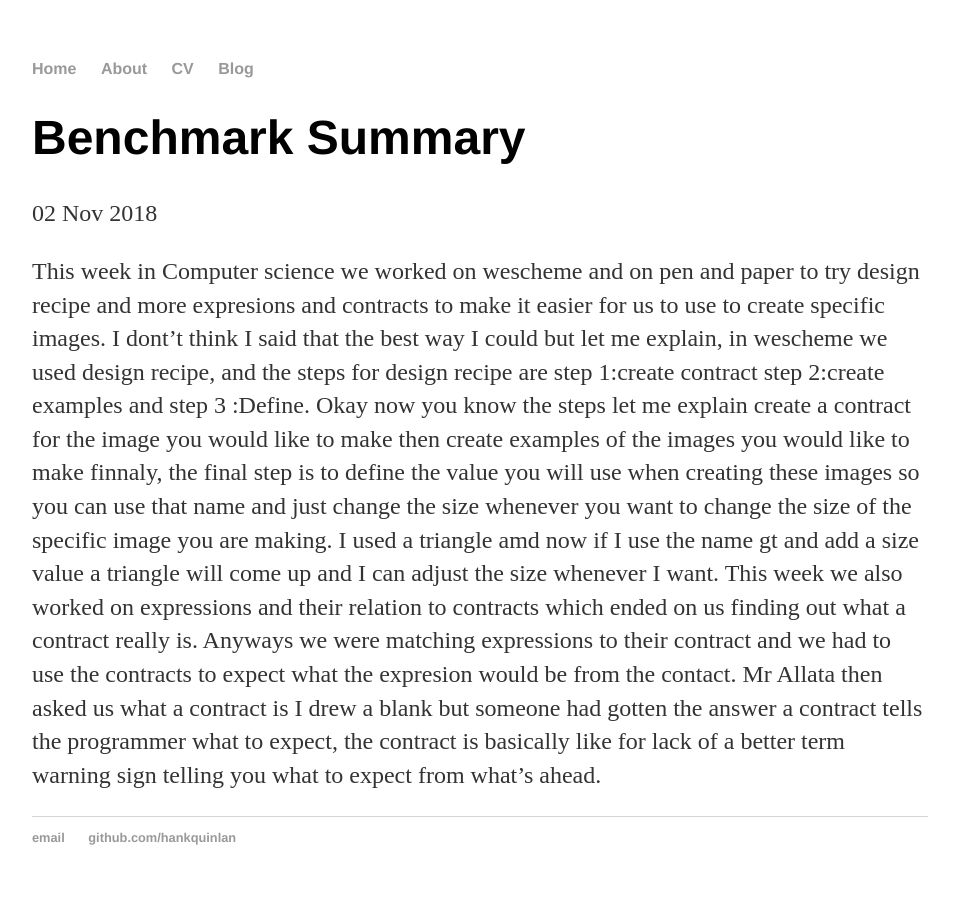
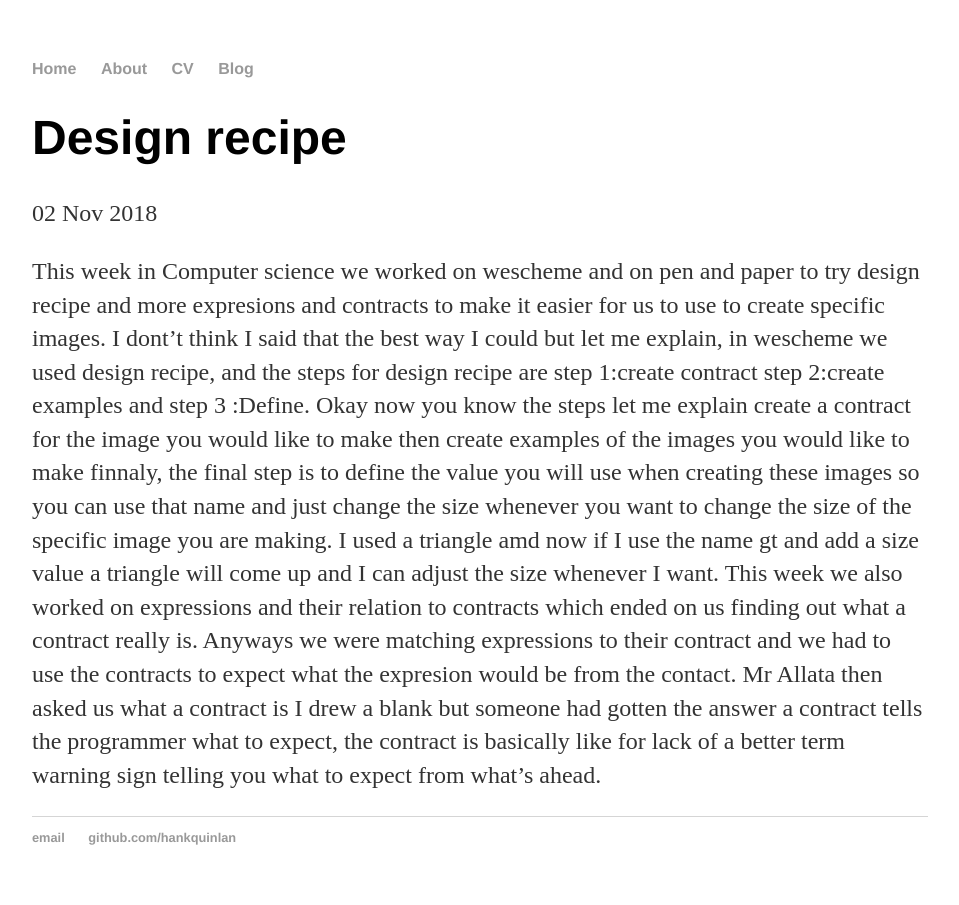
Before and after one commit to manueln5673/ghub5673.github.io, a Jekyll site: the page built from _posts/2018-11-2-weekly-reflection.md, in a window 1280 px wide. Shown: the whole page, without its empty margins (160-1119 px from the left). Built offline with Jekyll 4.4.1, drawn with Linux system fonts in a browser that asks for light colours.

Commit message:
Update 2018-11-2-weekly-reflection.md

```diff
--- a/_posts/2018-11-2-weekly-reflection.md
+++ b/_posts/2018-11-2-weekly-reflection.md
@@ -1,6 +1,6 @@
 ---
 layout: post
-title: "Benchmark Summary"
+title: "Design recipe"
 date: 2018-11-2
 ---
 This week in Computer science we worked on wescheme and on pen and paper to try design recipe and more expresions and contracts to make it easier for us to use to create specific images. I dont't think I said that the best way I could but let me explain, in wescheme we used design recipe, and the steps for design recipe are step 1:create contract step 2:create examples and step 3 :Define. Okay now you know the steps let me explain create a contract for the image you would like to make then create examples of the images you would like to make finnaly, the final step is to define the value you will use when creating these images so you can use that name and just change the size whenever you want to change the size of the specific image you are making. I used a triangle amd now if I use the name gt and add a size value a triangle will come up and I can adjust the size whenever I want. This week we also worked on expressions and their relation to contracts which ended on us finding out what a contract really is. Anyways we were matching expressions to their contract and we had to use the contracts to expect what the expresion would be from the contact. Mr Allata then asked us what a contract is I drew a blank but someone had gotten the answer a contract tells the programmer what to expect, the contract is basically like for lack of a better term warning sign telling you what to expect from what's ahead.
```
